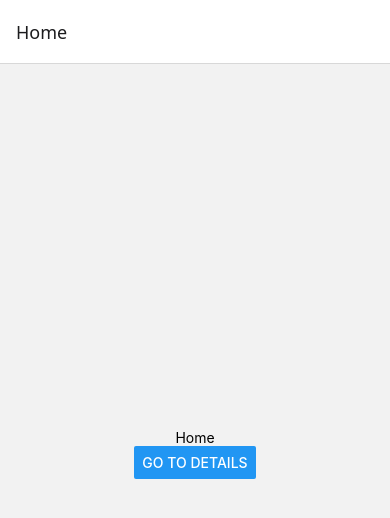
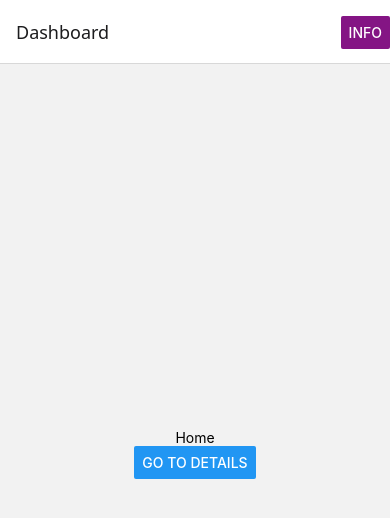
Before and after one commit to nileshborate/react_native, a React Native app in the folder firstappnative/: screen / in a window 390 px wide. Shown: the top 518 px of the page. Built offline with nearby package versions, Linux system fonts and the light colour scheme; what react-native-worklets would draw is missing.

Commit message:
customize header

```diff
--- a/firstappnative/App.tsx
+++ b/firstappnative/App.tsx
@@ -1,9 +1,23 @@
 import { NavigationContainer } from '@react-navigation/native';
 import { createNativeStackNavigator } from '@react-navigation/native-stack';
-import { Button, Text, View } from 'react-native';
+import { useLayoutEffect } from 'react';
+import { Alert, Button, Text, View } from 'react-native';
 import 'react-native-gesture-handler';
 
 function Home({ navigation }) {
+  useLayoutEffect(() => {
+    navigation.setOptions({
+      headerTitle: 'Dashboard',
+      headerRight: () => (
+        <Button
+          title="Info"
+          onPress={() => Alert.alert('Info!')}
+          color="#841584"
+        />
+      ),
+    });
+  }, [navigation]);
+
   return (
     <View style={{ flex: 1, alignItems: 'center', justifyContent: 'center' }}>
       <Text>Home</Text>
@@ -33,7 +47,11 @@ function App() {
     <NavigationContainer>
       <Stack.Navigator>
         <Stack.Screen name="Home" component={Home} />
-        <Stack.Screen name="Details" component={Details} />
+        <Stack.Screen
+          name="Details"
+          component={Details}
+          options={{ headerShown: false }}
+        />
       </Stack.Navigator>
     </NavigationContainer>
   );
```
